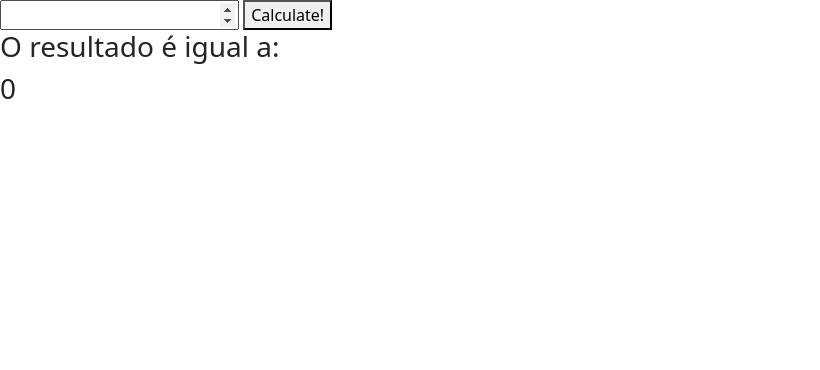
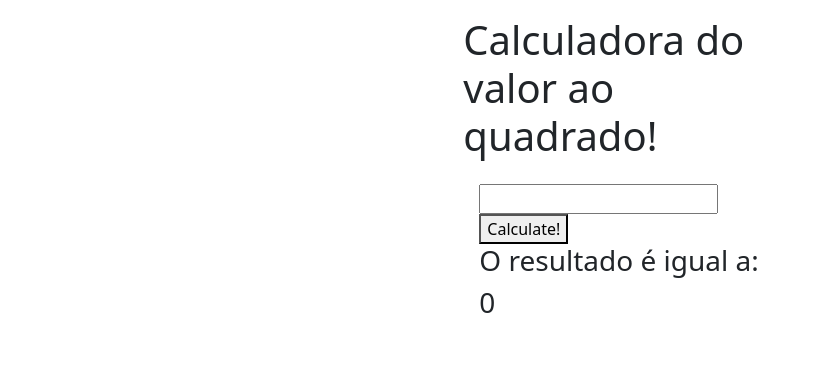
Before and after one commit to JoaoLSA/CalculadoraLinguagemScript, a website: page index.html in a window 1280 px wide. Shown: the whole page, without its empty margins (0-820 px from the left). Drawn offline with nearby package versions, Linux system fonts and the light colour scheme.

Commit message:
Add bootstrap

```diff
--- a/index.html
+++ b/index.html
@@ -1,11 +1,23 @@
 <html>
-<body>
+<body><div class="container">
+    <div class="row">
+      <div class="col coluna1">
+      </div>
+      <div class="col coluna2 p-3">
+        <h1>Calculadora do valor ao quadrado!</h1>
+        <div class="p-3">
             <form id="calculateForm" onsubmit="return validateMyForm(event);">
                 <input id="inputValue" type="number" name="value">
                 <button type="submit">Calculate!</button>
                 <h3>O resultado é igual a: </h3>
                 <h3 id="resultado">0</h3>
             </form>
+        </div>
+      </div>
+      <div class="col coluna3">
+      </div>
+    </div>
+  </div>
 </body>
 <script type="text/javascript">
     function validateMyForm(e) {
```
Lines whose indentation alone changed are shown as unchanged.
